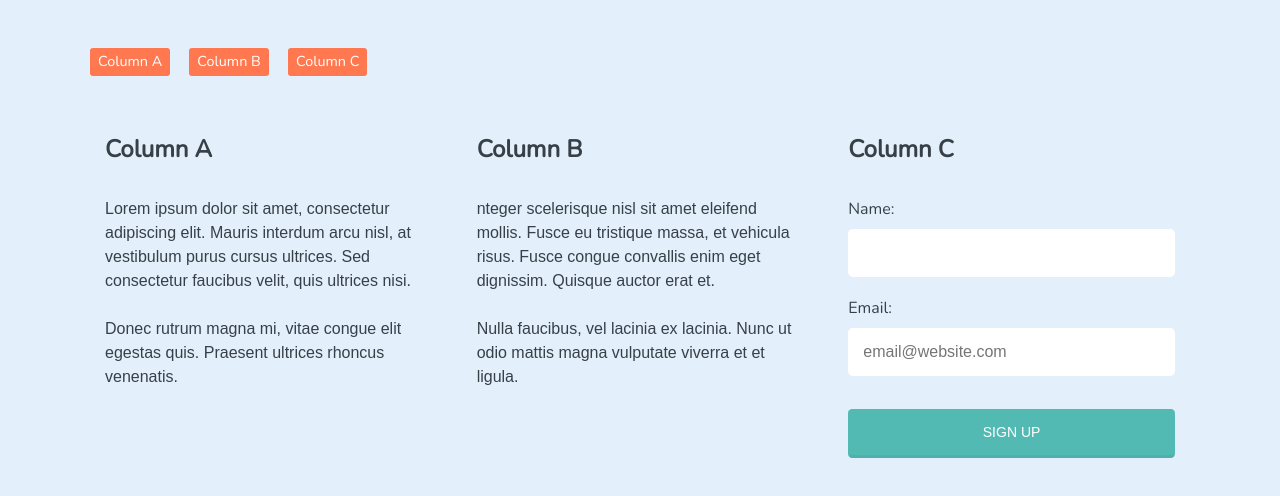
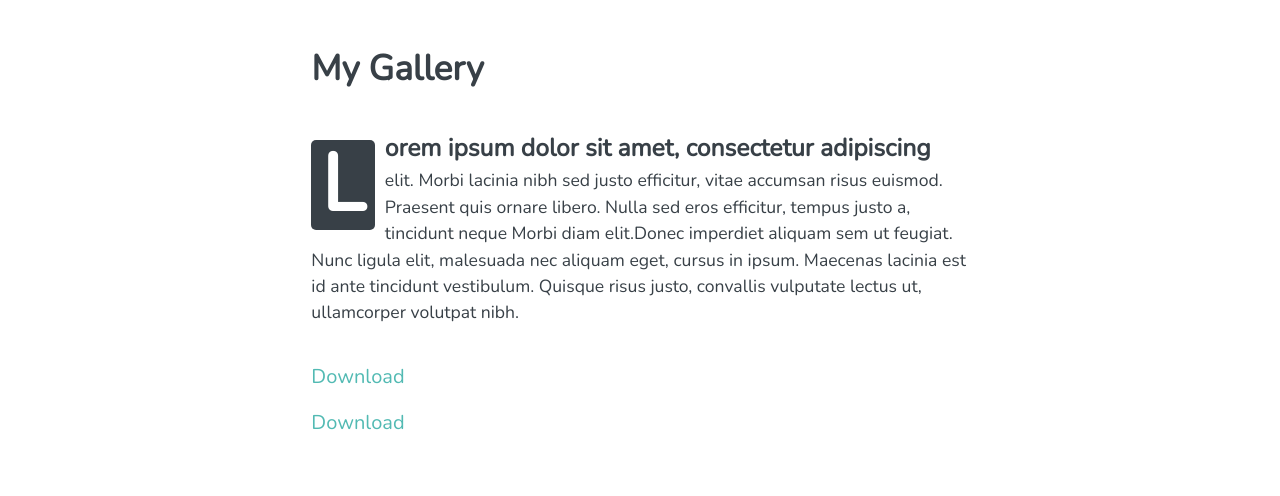
Before and after one commit to willowcheng/nth-child, a plain HTML site: page index.html in a window 1280 px wide. Drawn offline with nearby package versions, Linux system fonts and the light colour scheme.

Commit message:
Pseudo elements for first line and first letter

```diff
--- a/css/base.css
+++ b/css/base.css
@@ -1,98 +1,39 @@
-* {
-    box-sizing: border-box;
-}
+/* Base Styles -------------------------------- */
+
 body {
     font-family: 'Nunito', sans-serif;
+    font-size: 1.1em;
     line-height: 1.5;
     color: #384047;
-    padding: 40px 0;
+    padding: 10px 0 80px;
+}
+div {
+    width: 52%;
+    margin: auto;
+}
+h1 {
+    margin-bottom: 36px;
 }
 p {
-    font-family: sans-serif;
     margin-bottom: 24px;
+    font-weight: 200;
 }
-hr {
-    border: 0;
-    height: 0;
-    border-top: 1px dotted rgba(0, 0, 0, 0.2);
-    margin: 50px 0;
+ul {
+    font-size: 1.25rem;
+    list-style: none;
+    margin-top: 36px;
+    padding: 0;
 }
-h1,
-h2 {
-    margin: 0 0 30px 0;
+li {
+    margin-bottom: 16px;
 }
-nav a {
-    font-size: .9em;
-    background: #ff784f;
-    color: white;
-    display: inline-block;
-    text-decoration: none;
-    padding: 3px 8px;
-    border-radius: 3px;
-}
-nav a:hover {
-    opacity: .75;
+a {
+    color: #4183c4;
 }
 
-/* Main -------------------- */
+/* Substring Matching Attribute Selectors ---- */
 
-#container {
-    max-width: 1100px;
-    margin: auto;
+a[href^="http:"] {
+    color: #52bab3;
+    text-decoration: none;
 }
-.row {
-    padding-top: 40px;
-}
-.col {
-    float: left;
-    width: 32.421%;
-    padding: 15px;
-}
-
-.btn {
-    font-size: 0.875em;
-    font-weight: 400;
-    cursor: pointer;
-    color: #fff;
-    padding-left: 20px;
-    padding-right: 20px;
-    width: 100%;
-    margin: 1em 0;
-    text-transform: uppercase;
-    border-bottom: 3px solid rgba(0,0,0,0.05);
-    background-color: #52bab3;
-}
-.btn:hover {
-    opacity: .75;
-}
-
-/* Form -------------------- */
-
-label {
-    display: block;
-    margin-bottom: 0.5em;
-}
-input {
-    outline: 0;
-    border: none;
-    padding: 15px;
-    border-radius: .3em;
-}
-input[type="text"],
-input[type="email"],
-input[type="password"] {
-    font-size: 1em;
-    color: #222;
-    font-weight: 300;
-    width: 100%;
-    height: auto;
-    margin-bottom: 1.2em;
-}
-
-/* Float Clearfix ------------------ */
-
-.group:after {
-    content: "";
-    display: table;
-    clear: both;
-}
--- a/css/style.css
+++ b/css/style.css
@@ -1,23 +1,17 @@
-:root {
-    background: #e3effb;
+/* Pseudo-elements -------------------------------- */
+
+.intro:first-line {
+    font-weight: bold;
+    font-size: 1.4em;
 }
 
-:target {
-    background: #384947;
+.intro:first-letter {
+    float: left;
+    font-size: 80px;
     color: white;
+    padding: 5px 10px;
+    background: #384047;
+    margin: 10px 10px 0 0;
+    border-radius: 5px;
+    line-height: 1;
 }
-
-#col-c:target {
-    background: #eff1f2;
-    color: initial;
-    box-shadow: 0 0 6px rgba(0, 0, 0, .2);
-}
-
-input:not([type="submit"]) {
-    box-shadow: inset 0 2px 0 rgba(0, 0, 0 .15);
-}
-
-.col:not(:first-child),
-nav a:not(:first-child) {
-    margin-left: 15px;
-}
--- a/index.html
+++ b/index.html
@@ -8,37 +8,16 @@
     <link rel="stylesheet" href="css/style.css">
 </head>
 <body>
-<div id="container">
-    <nav>
-        <a href="#col-a">Column A</a>
-        <a href="#col-b">Column B</a>
-        <a href="#col-c">Column C</a>
-    </nav>
-    <div class="row group">
-        <div id="col-a" class="col">
-            <h2>Column A</h2>
-            <p>Lorem ipsum dolor sit amet, consectetur adipiscing elit. Mauris interdum arcu nisl, at vestibulum purus cursus ultrices. Sed consectetur faucibus velit, quis ultrices nisi.</p>
-            <p>Donec rutrum magna mi, vitae congue elit egestas quis. Praesent ultrices rhoncus venenatis. </p>
-        </div>
-        <div id="col-b" class="col">
-            <h2>Column B</h2>
-            <p>nteger scelerisque nisl sit amet eleifend mollis. Fusce eu tristique massa, et vehicula risus. Fusce congue convallis enim eget dignissim. Quisque auctor erat et.</p>
-            <p>Nulla faucibus, vel lacinia ex lacinia. Nunc ut odio mattis magna vulputate viverra et et ligula.</p>
-        </div>
-        <div id="col-c" class="col">
-            <form>
-                <h2>Column C</h2>
+<div class="gallery">
 
-                <label for="name">Name:</label>
-                <input type="text" id="name">
+    <h1>My Gallery</h1>
+    <p class="intro">Lorem ipsum dolor sit amet, consectetur adipiscing elit. Morbi lacinia nibh sed justo efficitur, vitae accumsan risus euismod. Praesent quis ornare libero. Nulla sed eros efficitur, tempus justo a, tincidunt neque Morbi diam elit.Donec imperdiet aliquam sem ut feugiat. Nunc ligula elit, malesuada nec aliquam eget, cursus in ipsum. Maecenas lacinia est id ante tincidunt vestibulum. Quisque risus justo, convallis vulputate lectus ut, ullamcorper volutpat nibh.</p>
 
-                <label for="email">Email:</label>
-                <input type="email" id="email" placeholder="email@website.com">
+    <ul class="d-loads">
+        <li><a class="jpg" href="http://downloads/gallery.jpg" title="- JPG">Download</a></li>
+        <li><a class="zip" href="http://downloads/gallery.zip" title="- ZIP">Download</a></li>
+    </ul>
 
-                <input class="btn" type="submit" value="Sign up">
-            </form>
-        </div>
-    </div>
 </div>
 </body>
 </html>
```
Also changed, not shown: img/icn-pdf.svg (added), img/icn-picture.svg (added), img/icn-zip.svg (added).
